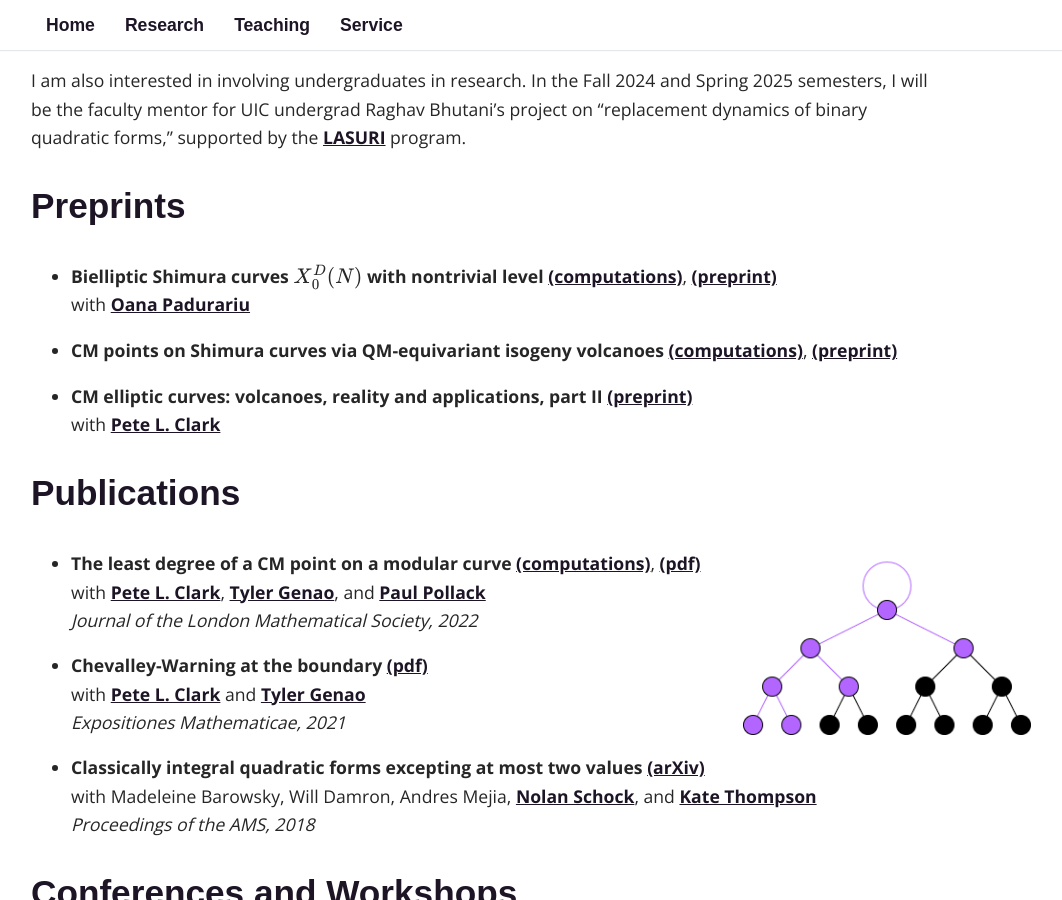
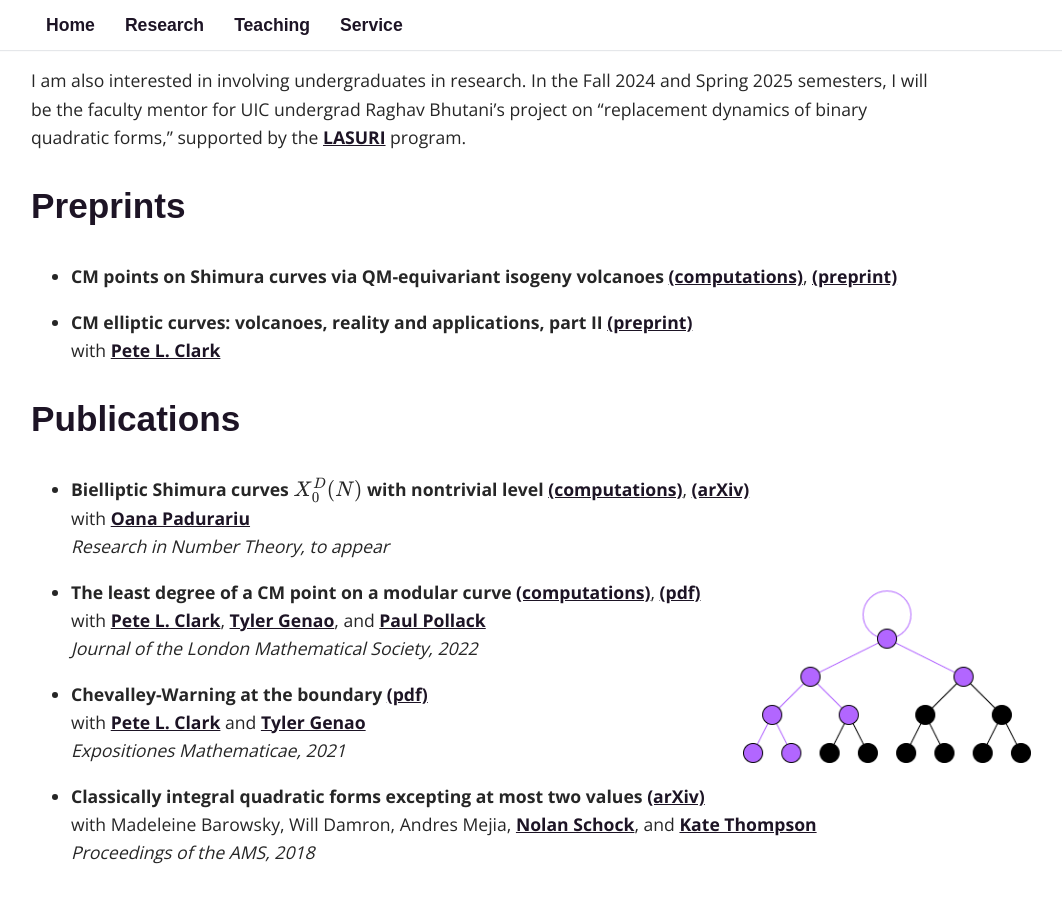
Before and after one commit to fsaia/site, a Jekyll site: the page built from _pages/02_research.md, in a window 1280 px wide and 900 px high, scrolled down 486 px. Shown: the whole window, without its empty margins (159-1221 px from the left). Built offline with Jekyll 4.4.1, drawn with Linux system fonts in a browser that asks for light colours; some web fonts are replaced; formulas are drawn with MathJax 3.

Commit message:
Add files via upload

```diff
--- a/_pages/02_research.md
+++ b/_pages/02_research.md
@@ -15,15 +15,16 @@ I am also interested in involving undergraduates in research. In the Fall 2024 a
 
 ## Preprints
 
-* **Bielliptic Shimura curves $$X_0^D(N)$$ with nontrivial level** [(computations)](https://github.com/fsaia/Bielliptic-Shimura-Curves), [(preprint)](https://arxiv.org/abs/2401.08829)
-	with [Oana Padurariu](https://sites.google.com/view/oanapadurariu/home)
-
 * **CM points on Shimura curves via QM-equivariant isogeny volcanoes** [(computations)](https://github.com/fsaia/CM-Points-Shimura-Curves), [(preprint)](https://drive.google.com/file/d/1SCCfv7RPSytYqSZghVFkspes5Zo7qask/view?usp=sharing)
 
 * **CM elliptic curves: volcanoes, reality and applications, part II** [(preprint)](https://drive.google.com/file/d/1SQwJ4HetSW6mQX-eZ_Fy4EAKF9nl5qJS/view?usp=sharing)
 	with [Pete L. Clark](http://alpha.math.uga.edu/~pete/)
 
 ## Publications
+
+* **Bielliptic Shimura curves $$X_0^D(N)$$ with nontrivial level** [(computations)](https://github.com/fsaia/Bielliptic-Shimura-Curves), [(arXiv)](https://arxiv.org/abs/2401.08829)
+	with [Oana Padurariu](https://sites.google.com/view/oanapadurariu/home)
+	*Research in Number Theory, to appear*
 
 * **The least degree of a CM point on a modular curve** [(computations)](https://github.com/fsaia/least-cm-degree), [(pdf)](http://alpha.math.uga.edu/~pete/least_CM_degree-1226.pdf)
 	with [Pete L. Clark](http://alpha.math.uga.edu/~pete/), [Tyler Genao](https://tylergenao.com/), and [Paul Pollack](https://pollack.uga.edu/)
```
Also changed, not shown: other parts of _pages/02_research.md (+1 -1 lines).
